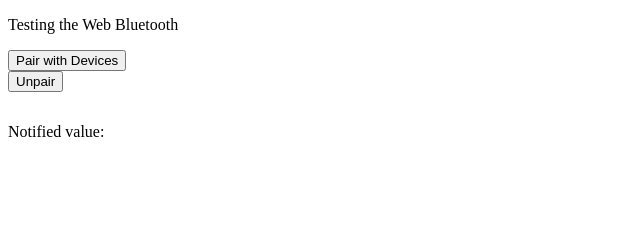
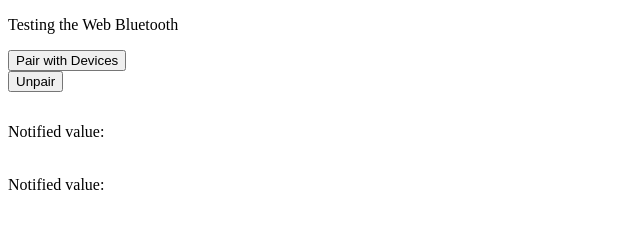
Before and after one commit to EvanGrace/evangrace.github.io, a plain HTML site: page index.html in a window 1280 px wide. Shown: the whole page, without its empty margins (0-640 px from the left). Drawn offline with nearby package versions, Linux system fonts and the light colour scheme.

Commit message:
Update index.html
Adding another line for more notified values

```diff
--- a/index.html
+++ b/index.html
@@ -17,5 +17,8 @@
 		<div>
 			<p>Notified value: <span id="notifiedValue" style="font-size: xx-large;"></span></p>
 		</div>
+		<div>
+			<p>Notified value: <span id="notifiedValue_2" style="font-size: xx-large;"></span></p>
+		</div>
 	</body>
 </html>
```
